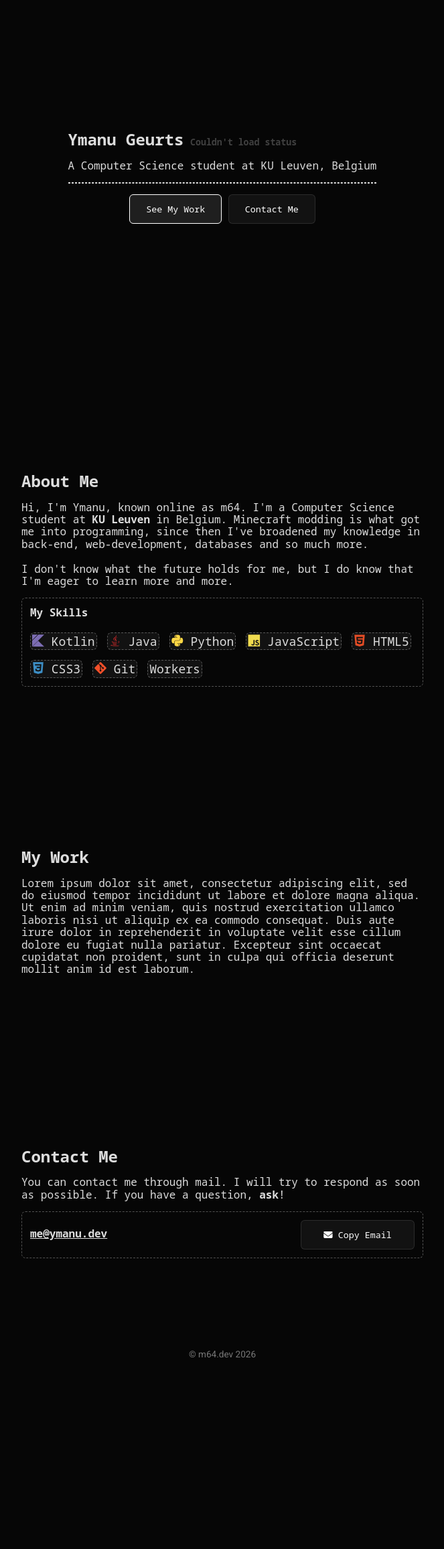
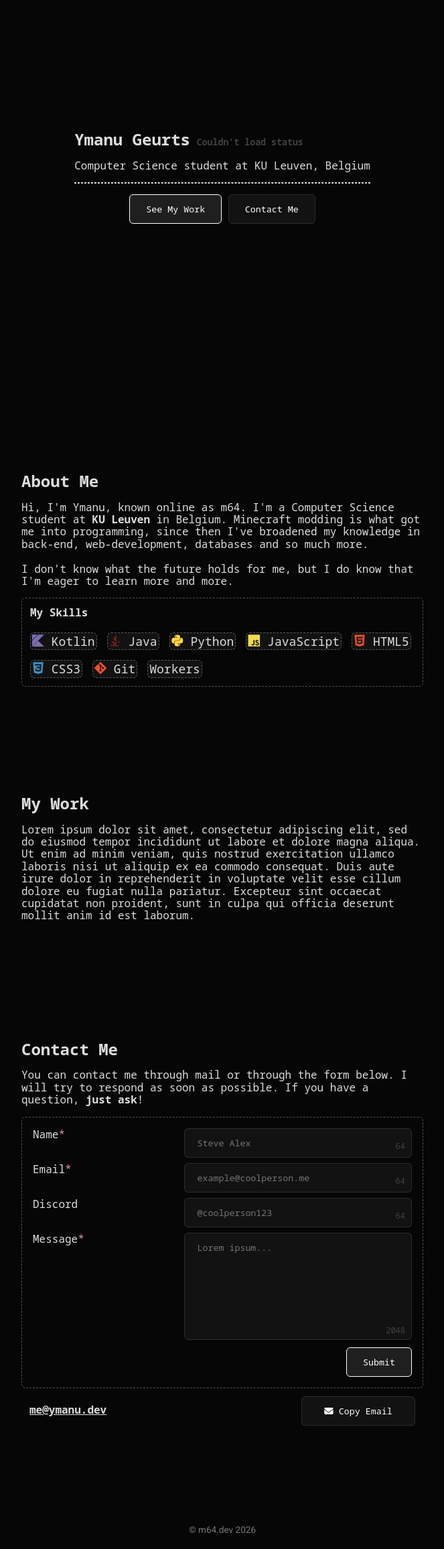
Before and after one commit to M64DiamondStar/M64Dev, a PHP site: page / in a window 1280 px wide. Shown: the part 132-2444 px from the top of the page at 67% size, without its empty margins (308-971 px from the left). Before the commit the page ends 2158 px from the top, so only its background shows below. Run offline with PHP 8.4, Linux system fonts and the light colour scheme; some libraries are stand-ins or nearby versions.

Commit message:
Add contact form to contact me section

```diff
--- a/index.html
+++ b/index.html
@@ -73,7 +73,7 @@
               </h5>
 
               <p class="scramble">
-                A Computer Science student at KU Leuven, Belgium
+                Computer Science student at KU Leuven, Belgium
               </p>
 
               <hr />
@@ -154,14 +154,52 @@
             <h2 class="scramble" style="display: inline">Contact Me</h2>
 
             <p class="scramble">
-              You can contact me through mail. I will try to respond as soon as possible.
-              If you have a question, <a class="link" target="_blank" href="https://dontasktoask.com"> ask</a>!
+              You can contact me through mail or through the form below. I will try to respond as soon as possible.
+              If you have a question, <a class="link" target="_blank" href="https://dontasktoask.com"> just ask</a>!
             </p>
+
+            <div class="contact-container">
+              <form>
+                <div class="form-row">
+                  <label for="name">Name<span class="req-dot">*</span></label>
+
+                  <div class="input-container">
+                    <input onkeyup="setRemainingChars(this, 'remaining-chars-name', 64)" type="text" id="name" name="name" placeholder="Steve Alex" maxlength="50" required>
+                    <span class="remaining-chars" id="remaining-chars-name">64</span>
+                  </div>
+                </div>
+                <div class="form-row">
+                  <label for="email">Email<span class="req-dot">*</span></label>
+                  <div class="input-container">
+                    <input onkeyup="setRemainingChars(this, 'remaining-chars-mail', 64)" type="email" id="email" name="email" placeholder="example@coolperson.me" maxlength="50" required>
+                    <span class="remaining-chars" id="remaining-chars-mail">64</span>
+                  </div>
+                </div>
+                <div class="form-row">
+                  <label for="discord">Discord</label>
+                  <div class="input-container">
+                    <input onkeyup="setRemainingChars(this, 'remaining-chars-discord', 64)" type="text" id="discord" name="discord" placeholder="@coolperson123" maxlength="50">
+                    <span class="remaining-chars" id="remaining-chars-discord">64</span>
+                  </div>
+                </div>
+                <div class="form-row">
+                  <label class="textarea-label" for="message">Message<span class="req-dot">*</span></label>
+                  <div class="input-container">
+                    <textarea onkeyup="setRemainingChars(this, 'remaining-chars-message', 2048)" id="message" name="message" placeholder="Lorem ipsum..." maxlength="2048" required></textarea>
+                    <span class="remaining-chars" id="remaining-chars-message">2048</span>
+                  </div>
+                </div>
+                <div class="form-row">
+                  <div></div>
+                  <button class="primary">Submit</button>
+                </div>
+              </form>
+            </div>
 
             <div class="mail-container">
               <a class="link" href="mailto:me@ymanu.dev"><u>me@ymanu.dev</u></a>
               <button style="width: 170px;" class="secondary" onclick="copyEmail(this)"><i
-                      class="fa-solid fa-envelope"></i><span > Copy Email</span></button>
+                      class="fa-solid fa-envelope"></i><span> Copy Email</span></button>
             </div>
           </section>
         </div>
--- a/script/index.js
+++ b/script/index.js
@@ -91,3 +91,7 @@ function copyEmail(element) {
           }, 1700);
     });
 }
+
+function setRemainingChars(element, spanId, maxChars) {
+    document.getElementById(spanId).innerText = (maxChars - element.value.length).toString();
+}
--- a/style/index.css
+++ b/style/index.css
@@ -195,10 +195,83 @@ button.copied:hover {
   display: flex;
   gap: 10px;
   padding: 12px;
+  align-items: center;
+  justify-content: space-between;
+}
+
+.contact-container {
+  display: flex;
   border: 1px rgba(255 255 255 / 0.3) dashed;
   border-radius: 6px;
-  align-items: center;
+  flex-direction: column;
+  padding: 12px 16px;
+}
+
+.form-row {
+  display: flex;
   justify-content: space-between;
+  padding: 4px 0;
+}
+
+.contact-container input {
+  width: 100%;
+  background-color: rgb(255 255 255 / 0.05);
+  color: #fff;
+  border: 1px rgb(255 255 255 / 0.10) solid;
+  border-radius: 6px;
+  font-family: "Noto Sans Mono", monospace;
+  padding: 12px 32px 12px 18px;
+  box-sizing: border-box;
+}
+
+.input-container {
+  width: 60%;
+  position: relative;
+  display: inline-block;
+  box-sizing: border-box;
+}
+
+.input-container textarea {
+  width: 100%;
+  height: 160px;
+  background-color: rgb(255 255 255 / 0.05);
+  color: #fff;
+  border: 1px rgb(255 255 255 / 0.10) solid;
+  border-radius: 6px;
+  font-family: "Noto Sans Mono", monospace;
+  padding: 12px 32px 12px 18px;
+  box-sizing: border-box;
+  resize: none;
+}
+
+.remaining-chars {
+  position: absolute;
+  bottom: 10px;
+  right: 10px;
+  pointer-events: none;
+  color: rgba(255, 255, 255, 0.2);
+  font-size: 0.75em;
+}
+
+.req-dot {
+  color: #ec8fa1;
+}
+
+@media only screen and (max-width: 550px) {
+  .form-row {
+    flex-direction: column;
+    align-items: flex-start;
+  }
+
+  .contact-container input {
+    margin-top: 4px;
+    width: 100%;
+  }
+
+  .input-container {
+    margin-top: 4px;
+    width: 100%;
+  }
 }
 
 #wrapper {
@@ -227,7 +300,7 @@ button.copied:hover {
 }
 
 space {
-    height: 200px;
+    height: 120px;
 }
 
 .link {
```
